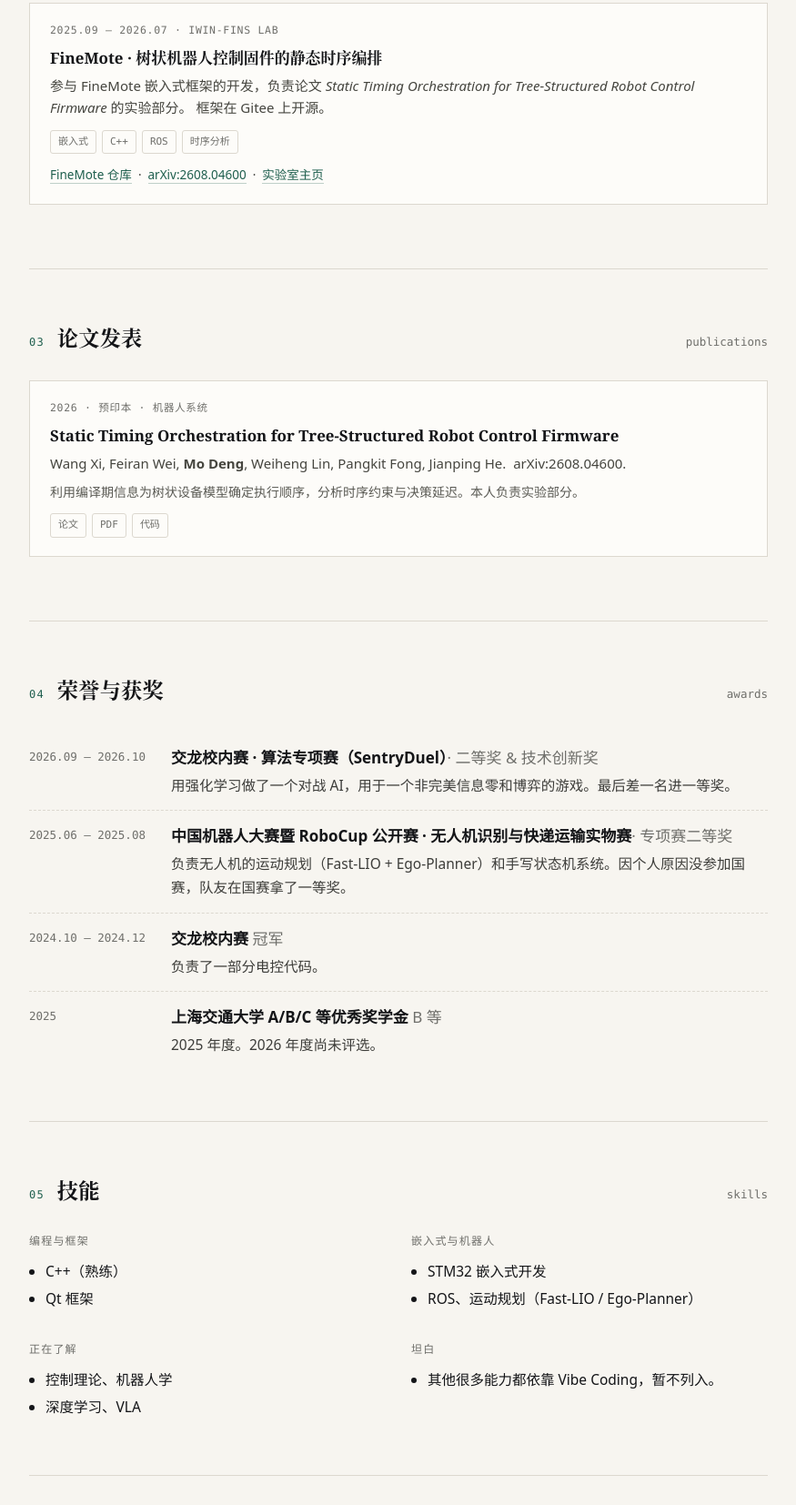
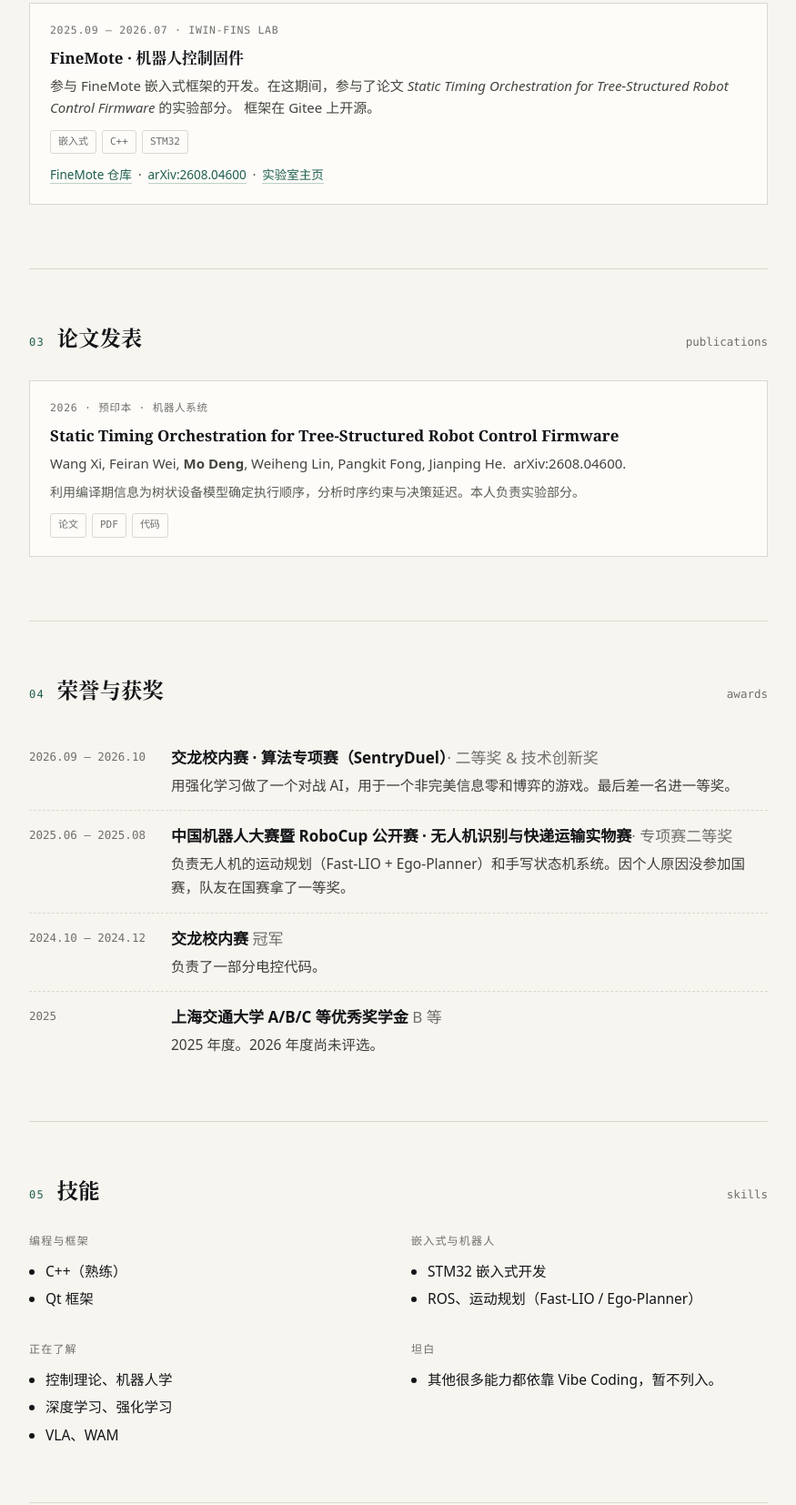
Before and after one commit to Vollerei6/Vollerei6.github.io, a plain HTML site: page index.html in a window 1280 px wide. Shown: the part 1322-2976 px from the top of the page at 91% size, without its empty margins (202-1077 px from the left). Drawn offline with Linux system fonts and the light colour scheme.

Commit message:
content: 按实际情况修订 FineMote 经历、技能与音乐偏好

```diff
--- a/index.html
+++ b/index.html
@@ -103,14 +103,14 @@
 
     <div class="card">
       <div class="card__meta">2025.09 – 2026.07 · IWIN-FINS Lab</div>
-      <h3>FineMote · 树状机器人控制固件的静态时序编排</h3>
+      <h3>FineMote · 机器人控制固件</h3>
       <p>
-        参与 FineMote 嵌入式框架的开发，负责论文
+        参与 FineMote 嵌入式框架的开发。在这期间，参与了论文
         <em>Static Timing Orchestration for Tree-Structured Robot Control Firmware</em> 的实验部分。
         框架在 Gitee 上开源。
       </p>
       <div class="card__tags">
-        <span class="tag">嵌入式</span><span class="tag">C++</span><span class="tag">ROS</span><span class="tag">时序分析</span>
+        <span class="tag">嵌入式</span><span class="tag">C++</span><span class="tag">STM32</span>
       </div>
       <p style="margin-top:12px;font-size:13.5px">
         <a href="https://gitee.com/fins-robotics/FineMote" target="_blank" rel="noopener">FineMote 仓库</a>
@@ -219,7 +219,8 @@
         <h4>正在了解</h4>
         <ul>
           <li>控制理论、机器人学</li>
-          <li>深度学习、VLA</li>
+          <li>深度学习、强化学习</li>
+	  <li>VLA、WAM</li>
         </ul>
       </div>
       <div>
@@ -296,8 +297,8 @@ var TREE = {
         type: 'file',
         note: '科研流水账',
         content:
-          '[2025.09] 进 IWIN-FINS，先学 ROS，再慢慢看懂那个树状设备模型\n' +
-          '[2025.11] 跑实验，改脚本，重跑实验\n' +
+          '[2025.09] 进 IWIN-FINS，参与开发FineMote嵌入式框架\n' +
+          '[2026.05] 参与实验，测量了机器人固件的内部时序\n' +
           '[2026.07] 论文定稿，第三作者\n' +
           '[2026.08] 换到 IPADS，开始碰水下机器人\n' +
           '[2026.11] 给数据采集 pipeline 收尾（大概）'
```
Also changed, not shown: inner-world/index.html (+1 -1 lines).
